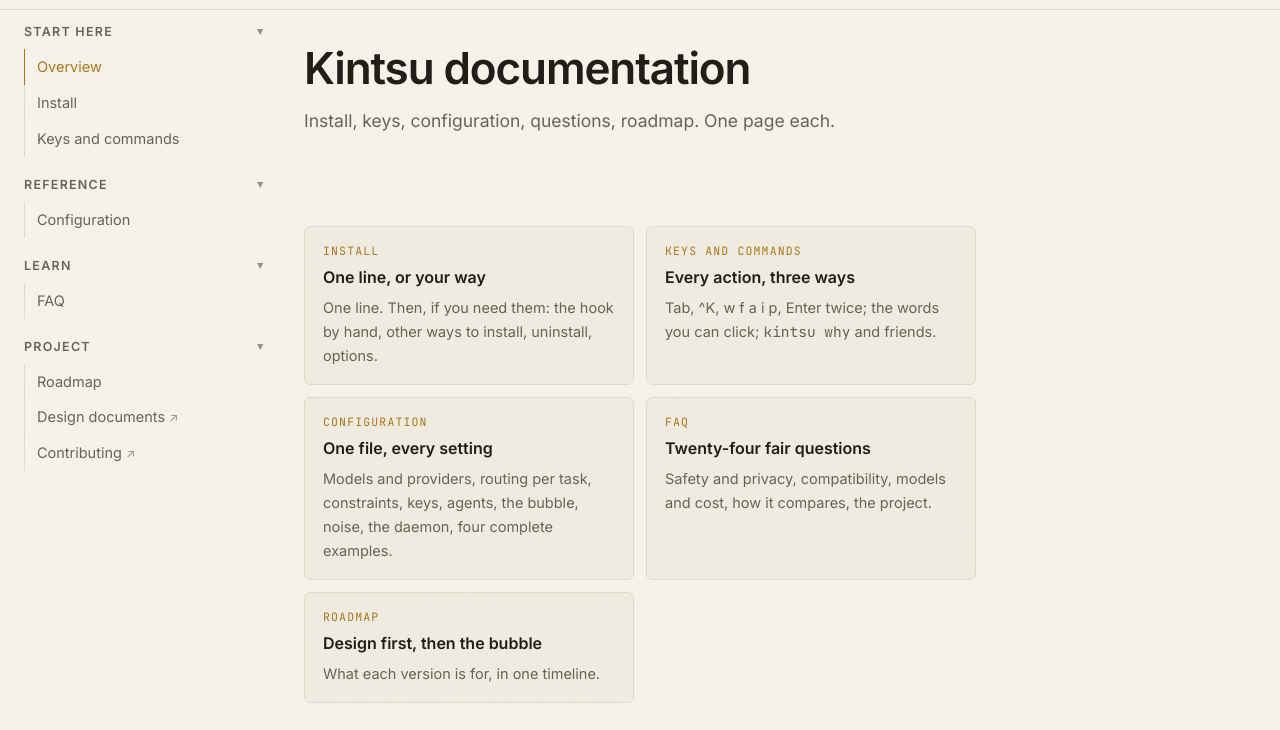
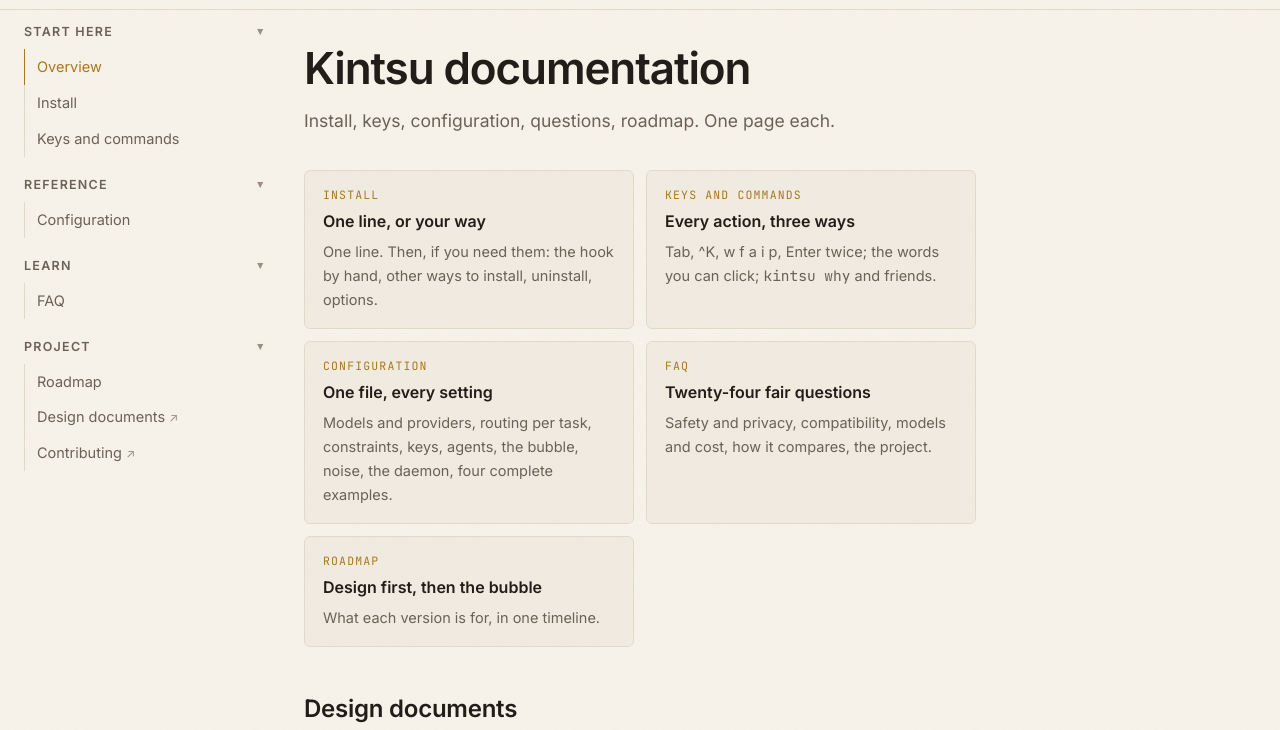
Before and after one commit to nathan-poncet/kintsu, a plain HTML site: page docs/docs.html in a window 1280 px wide. Shown: the part 53-783 px from the top of the page. Drawn offline with Linux system fonts and the light colour scheme.

Commit message:
🐛 Docs: the gap under page headers, for real this time
The previous commit only changed the generator. This one regenerates the
pages (the old link row is gone from configuration.html) and tightens
the header: no bottom padding, the first section 20px below it.

```diff
--- a/docs/styles.css
+++ b/docs/styles.css
@@ -404,9 +404,11 @@
 .toc li a:hover { color: var(--text); }
 .toc li a[aria-current="true"] { color: var(--gold); border-left-color: var(--gold); }
 .toc:not(.has-items) { visibility: hidden; }
-body.docs .doc-head { padding: 28px 0 6px; }
+body.docs .doc-head { padding: 28px 0 0; }
 body.docs .doc-head h1 { font-size: clamp(32px, 4.2vw, 44px); }
 body.docs .doc section { padding: 48px 0 0; scroll-margin-top: 24px; }
+body.docs .doc-head + section { padding-top: 20px; }
+body.docs .doc-head .lede { margin-bottom: 0; }
 body.docs .doc h2 { position: relative; font-size: 24px; }
 .anchor { margin-left: 8px; font-size: 16px; color: var(--dim); text-decoration: none; opacity: 0; transition: opacity .15s; vertical-align: 2px; }
 h2:hover .anchor, .anchor:focus-visible { opacity: 1; }
```
Also changed, not shown: docs/configuration.html (+0 -3 lines).
